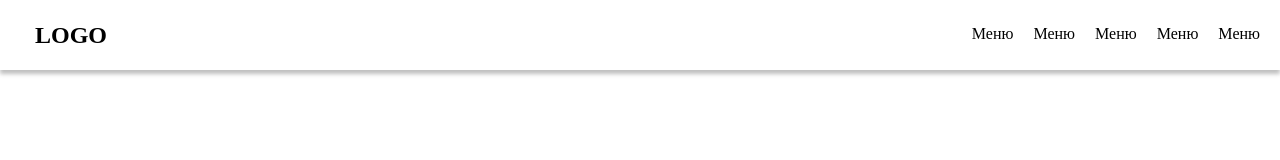
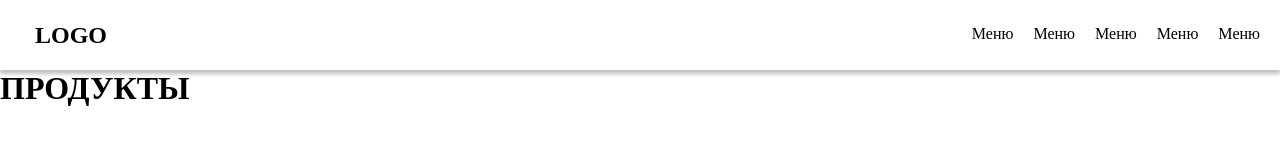
Before and after one commit to KonstantinSorkin/ExamSite, a plain HTML site: page index.html in a window 1280 px wide. Drawn offline with Linux system fonts and the light colour scheme.

Commit message:
title added

```diff
--- a/index.html
+++ b/index.html
@@ -18,5 +18,8 @@
             <p class="menu_panel menu_panel5">Меню</p>
         </div>
     </div>
+    <div class="main_content">
+        <h1 class="main_content_title">ПРОДУКТЫ</h1>
+    </div>
 </body>
 </html>
```
